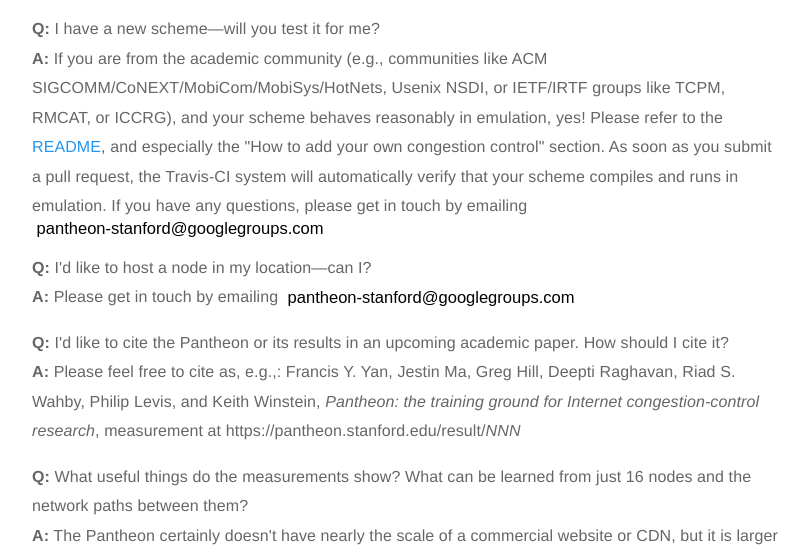
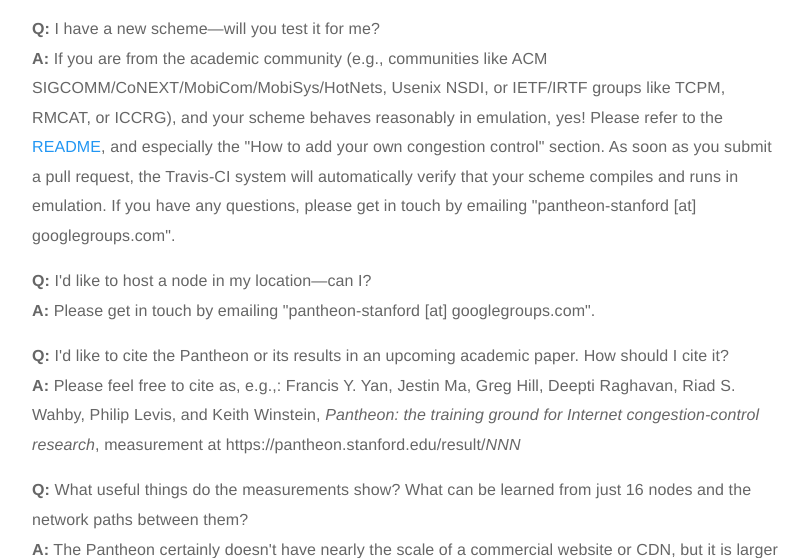
Before and after one commit to StanfordSNR/pantheon_website, a Django app: page /faq/ in a window 1280 px wide. Shown: the part 3728-4286 px from the top of the page, without its empty margins (233-1042 px from the left). Run offline with Django 3.2, Linux system fonts and the light colour scheme; some libraries are stand-ins or nearby versions.

Commit message:
faq.html: use text email

```diff
--- a/pantheon/templates/pantheon/faq.html
+++ b/pantheon/templates/pantheon/faq.html
@@ -209,13 +209,13 @@ and especially the "How to add your own congestion control"
 section. As soon as you submit a pull request, the Travis-CI
 system will automatically verify that your scheme compiles
 and runs in emulation. If you have any questions, please get
-in touch by emailing <img src="{% static 'pantheon/images/pantheon_email.svg' %}" class="img-email">
+in touch by emailing "pantheon-stanford [at] googlegroups.com".
 </p>
 
 
 <p>
 <b>Q:</b> I'd like to host a node in my location&mdash;can I?<br>
-<b>A:</b> Please get in touch by emailing <img src="{% static 'pantheon/images/pantheon_email.svg' %}" class="img-email">
+<b>A:</b> Please get in touch by emailing "pantheon-stanford [at] googlegroups.com".
 </p>
 
 
```
